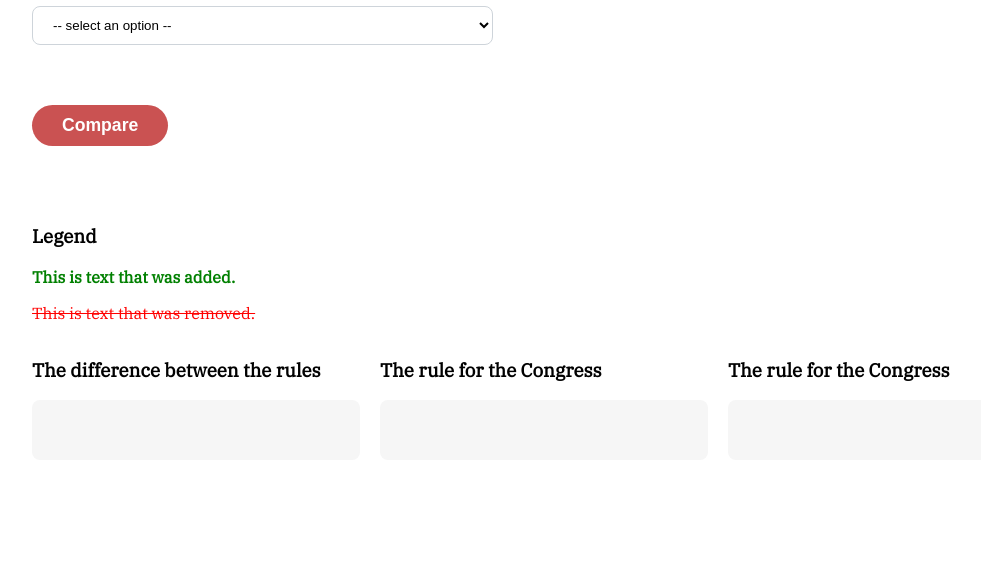
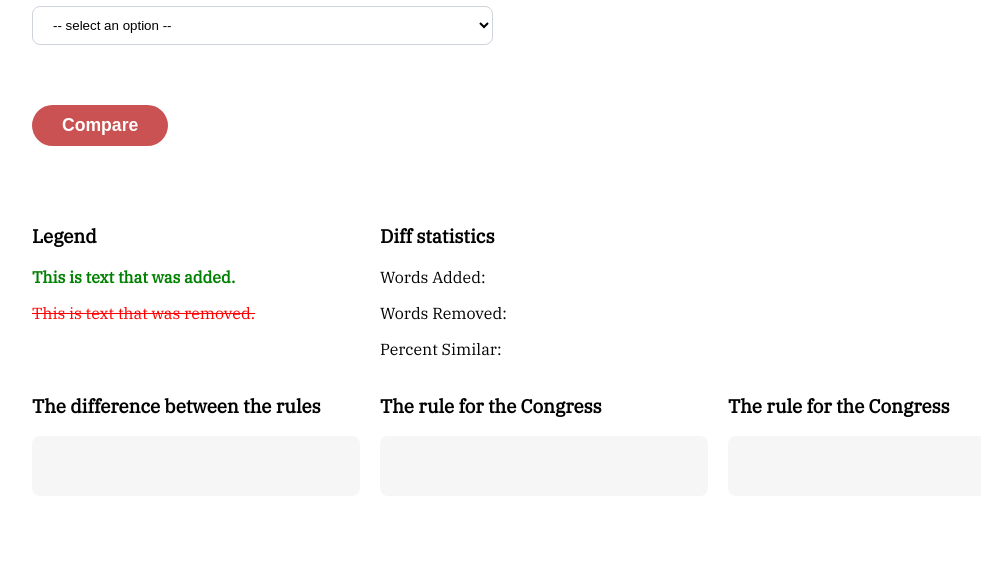
Before and after one commit to Leschonander/Rules-Diffing-Tool, a Flask app: page / in a window 1280 px wide. Shown: the part 1188-1758 px from the top of the page, without its empty margins (96-1077 px from the left). Before the commit the page ends 1569 px from the top, so only its background shows below. Run offline with Flask 2, Linux system fonts and the light colour scheme; parts of the project's set-up code (start-up, migrations or seed data) failed here and were passed over.

Commit message:
some updates

```diff
--- a/templates/index.html
+++ b/templates/index.html
@@ -3,6 +3,7 @@
 
         <script type = "text/javascript"
          src = "{{ url_for('static', filename = 'diff.js') }}" ></script>
+         <script src="{{url_for('static', filename='distance.js')}}"></script>
          <link rel="stylesheet" href="{{ url_for('static', filename='main.css') }}">
          <link rel="shortcut icon" type="image/x-icon" href="{{ url_for('static', filename='favicon.ico') }}">
          <meta name="viewport" content="width=320, initial-scale=1" />
@@ -106,6 +107,13 @@
             <h3>Legend</h3>
             <p style="color: green; font-weight: 900;">This is text that was added.</p>
             <p style="color: red; text-decoration: line-through;">This is text that was removed.</p>
+         </div>
+
+         <div>
+            <h3>Diff statistics</h3>
+            <p>Words Added: <span id="words_added"></span></p>
+            <p>Words Removed: <span id = "words_removed"></span></p>
+            <p>Percent Similar: <span id = "words_similar"></span></p>
          </div>
 
          <div>
@@ -1507,6 +1515,8 @@
                            const display = document.getElementById('diff_text');
                            display.innerHTML = '';
                            const fragment = document.createDocumentFragment();
+                           let words_added = 0;
+                           let words_removed = 0;
                            diff.forEach((part) => {
                                  // green for additions, red for deletions
                                  // grey for common parts
@@ -1521,6 +1531,13 @@
 
                                  const color = part.added ? 'green' :
                                     part.removed ? 'red' : 'grey';
+
+
+                                 if (part.added === true){
+                                    words_added += part.count;
+                                 } else if (part.removed === true){
+                                    words_removed += part.count;
+                                 }
 
                                  span = document.createElement('span');
                                  span.style.color = color;
@@ -1530,6 +1547,14 @@
                                     .createTextNode(part.value));
                                  fragment.appendChild(span);
                            });
+
+                           const words_added_id = document.getElementById('words_added');
+                           const words_removed_id = document.getElementById('words_removed');
+                           const words_similar_id = document.getElementById('words_similar');
+                           words_added_id.innerHTML = words_added
+                           words_removed_id.innerHTML = words_removed
+                           words_similar_id.innerHTML = Math.round(similarity(obj_1.Result, obj_2.Result) * 100) + "%";
+
 
                            display.appendChild(fragment);
                         } else {
```
Also changed, not shown: static/distance.js (added, +40 -0 lines).
